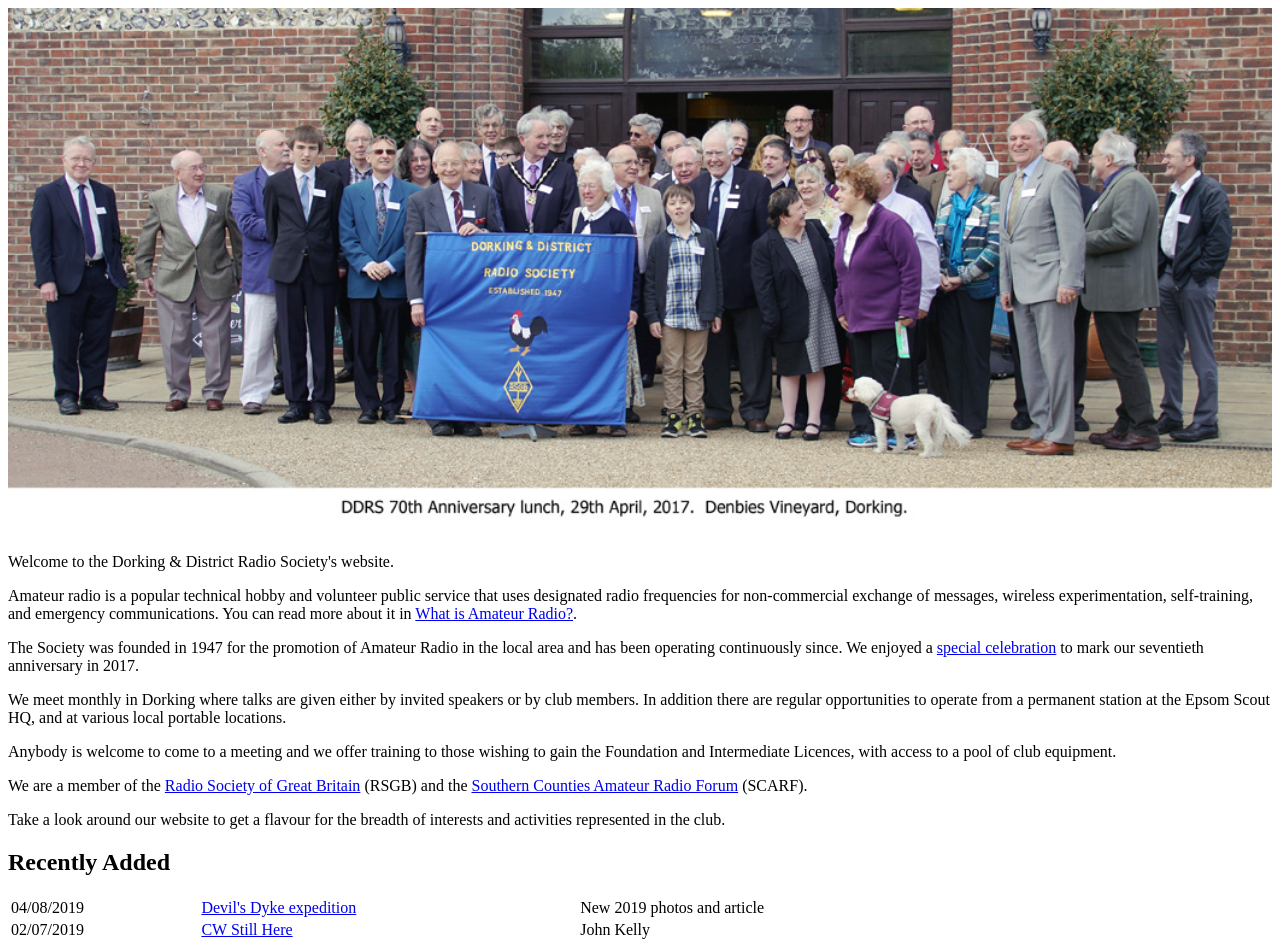
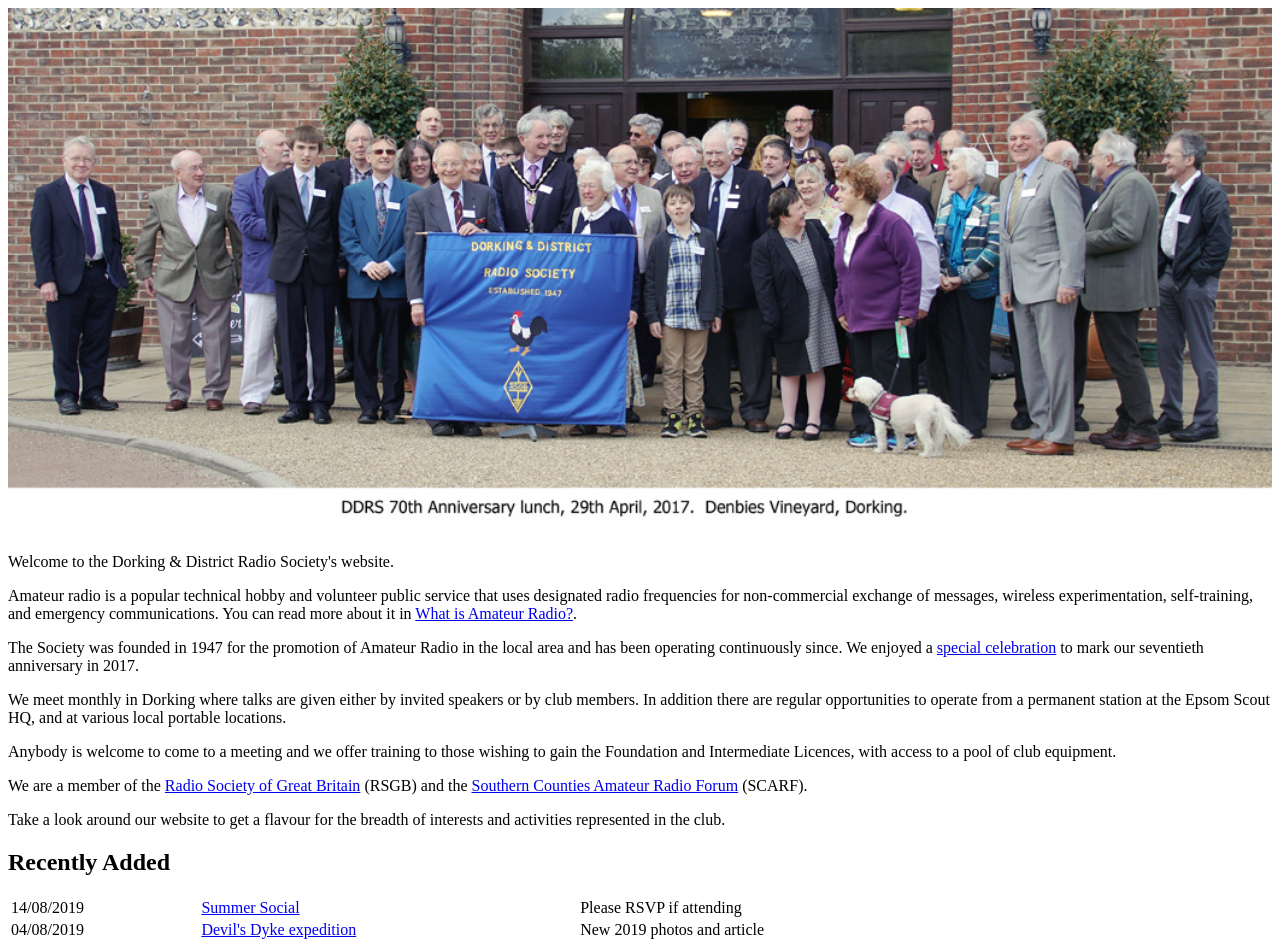
Before and after one commit to BerryliumProjects/ddrs-website, a plain HTML site: page content/index.html in a window 1280 px wide. Drawn offline with Linux system fonts and the light colour scheme; files whose address does not match are found by name.

Commit message:
Social details and other dates

```diff
--- a/content/index.html
+++ b/content/index.html
@@ -30,13 +30,14 @@ wishing to gain the Foundation and Intermediate Licences, with access to a pool
          </colgroup>
          <tbody>
              <tr>
+               <td>14/08/2019</td>
+               <td><a href="comingup.html">Summer Social</a></td>
+               <td>Please RSVP if attending</td>
+             </tr>
+             <tr>
                <td>04/08/2019</td>
                <td><a href="location_devilsdyke.html">Devil&apos;s Dyke expedition</a></td>
                <td>New 2019 photos and article</td>
              </tr>
-             <tr>
-               <td>02/07/2019</td>
-               <td><a href="recent.html#jun2019">CW Still Here</a></td>
-               <td>John Kelly</td> </tr>
          </tbody>
        </table>
```
Also changed, not shown: content/comingup.html (+7 -2 lines), content/notable.html (+2 -2 lines).
